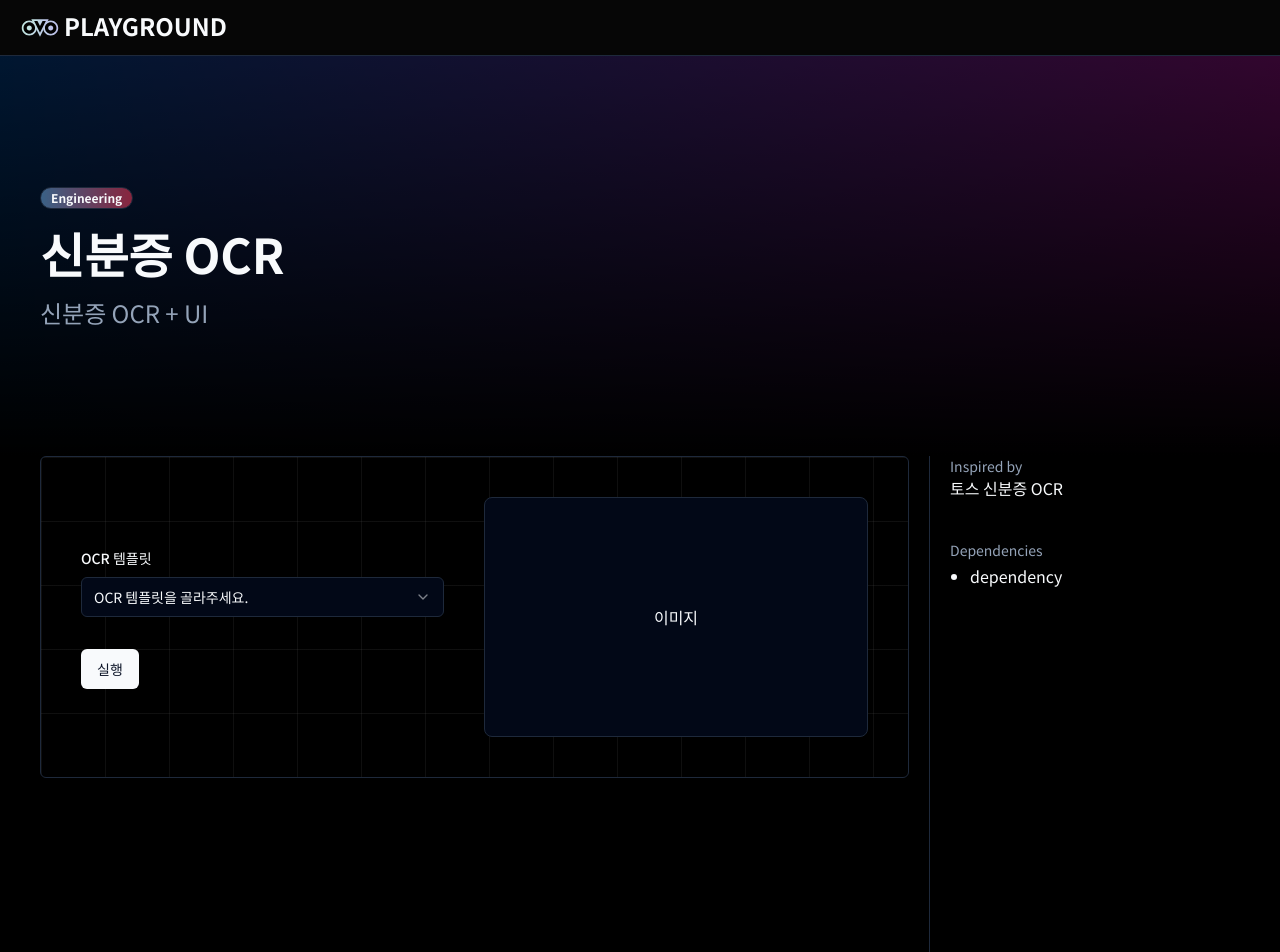
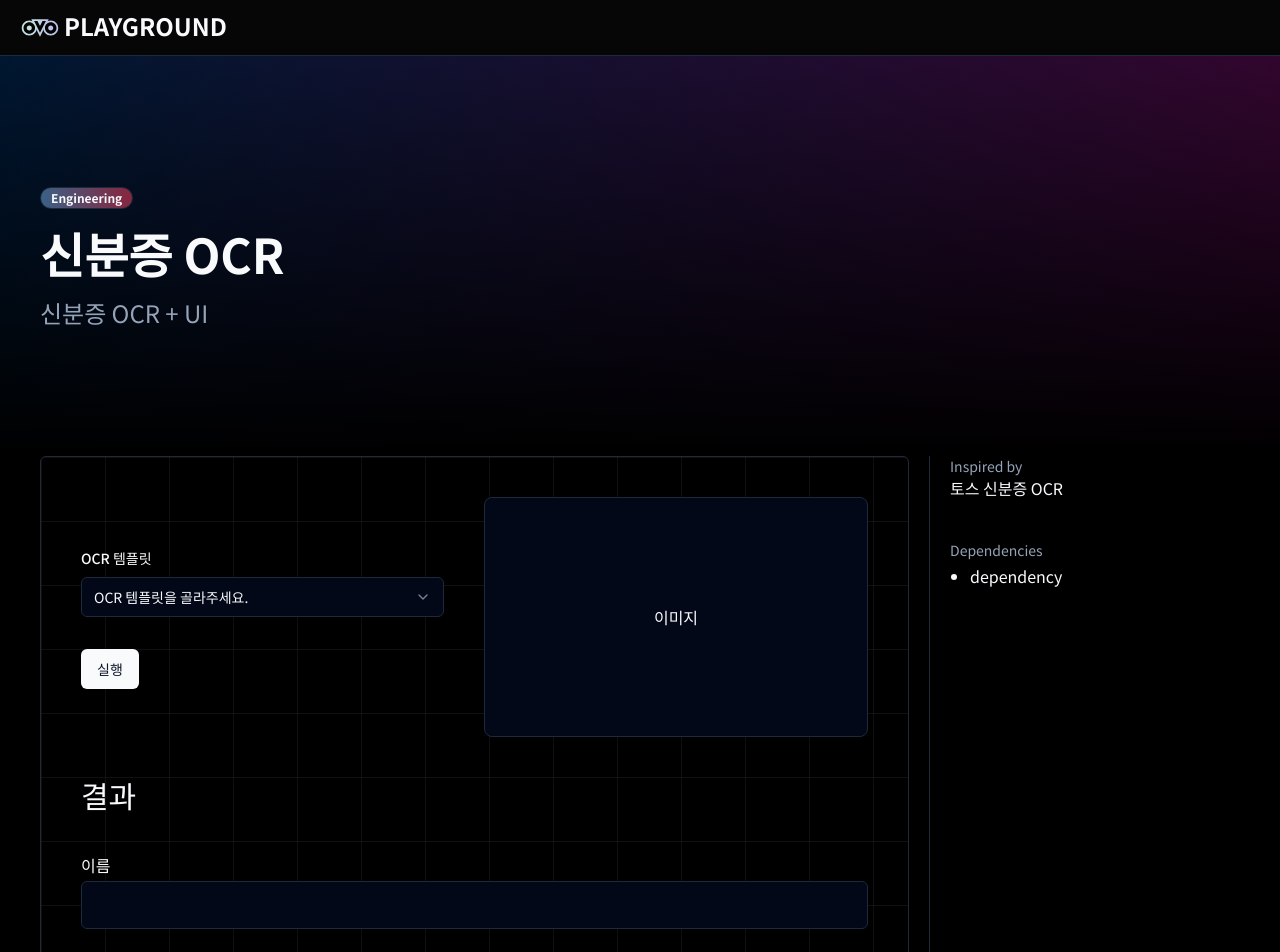
Before and after one commit to OU9999/ou9999-playground, a Next.js app: page /detail/ocr in a window 1280 px wide. Shown: the top 952 px of the page. Built offline with nearby package versions, Linux system fonts and the light colour scheme.

Commit message:
[feat] ocr 결과 컴포넌트
1. clova ocr result 결과 타입 export

2. ocr-result 컴포넌트 구현

```diff
--- a/src/action/ocr-action.ts
+++ b/src/action/ocr-action.ts
@@ -24,7 +24,7 @@ interface ClovaImages {
   fields: ClovaImageField[];
 }
 
-interface ClovaOutput {
+export interface ClovaOutput {
   version: string;
   requestId: string;
   timestamp: number;
--- a/src/components/mainSection/ocr/ocr-box.tsx
+++ b/src/components/mainSection/ocr/ocr-box.tsx
@@ -3,20 +3,30 @@ import GridBox from "@/components/ui/grid-box";
 import OCRForm from "./ocr-form";
 import Image from "next/image";
 import { useState } from "react";
+import OCRResult from "./ocr-result";
+import { ClovaOutput } from "@/action/ocr-action";
 
 const OCRBox = () => {
   const [imgSrc, setImgSrc] = useState<null | string>(null);
+  const [isLoading, setIsLoading] = useState(false);
+  const [clovaData, setClovaData] = useState<ClovaOutput | null>(null);
 
   return (
-    <GridBox className="p-10 flex flex-col">
+    <GridBox className="p-10 space-y-10 flex flex-col">
       <div className="flex flex-col md:flex-row justify-center items-center w-full space-x-10">
-        <OCRForm setImgSrc={setImgSrc} />
+        <OCRForm
+          setImgSrc={setImgSrc}
+          setIsLoading={setIsLoading}
+          setClovaData={setClovaData}
+          isLoading={isLoading}
+        />
         <div
           className={`relative w-72 h-44 md:w-96 md:h-60 min-w-72 min-h-44 md:min-w-96 md:min-h-60 rounded-lg overflow-hidden flex justify-center items-center border bg-[#020817]`}
         >
           {imgSrc ? <Image alt="ocr-image" src={imgSrc} fill /> : <p>이미지</p>}
         </div>
       </div>
+      <OCRResult clovaData={clovaData} />
     </GridBox>
   );
 };
--- a/src/components/mainSection/ocr/ocr-form.tsx
+++ b/src/components/mainSection/ocr/ocr-form.tsx
@@ -10,7 +10,7 @@ import {
   FormMessage,
 } from "@/components/ui/form";
 import { Button } from "@/components/ui/button";
-import { callClovaOCR } from "@/action/ocr-action";
+import { ClovaOutput, callClovaOCR } from "@/action/ocr-action";
 import {
   Select,
   SelectContent,
@@ -36,17 +36,29 @@ interface FormCustomData {
 
 interface OCRFormProps {
   setImgSrc: Dispatch<SetStateAction<string | null>>;
+  setIsLoading: Dispatch<SetStateAction<boolean>>;
+  setClovaData: Dispatch<SetStateAction<null | ClovaOutput>>;
+  isLoading: boolean;
 }
 
-const OCRForm = ({ setImgSrc }: OCRFormProps) => {
+const OCRForm = ({
+  setImgSrc,
+  setIsLoading,
+  setClovaData,
+  isLoading,
+}: OCRFormProps) => {
   const form = useForm<z.infer<FormZodType>>({
     resolver: zodResolver(FormSchema),
   });
 
   const submitFn = async (formData: FormCustomData) => {
+    setIsLoading(true);
     const url = getUrlFromSelect(formData.select);
     const data = await callClovaOCR(url);
-    console.log("client data", data);
+
+    if (typeof data !== "string") setClovaData(data);
+    setIsLoading(false);
+    console.log("client data", data); // 테스트 끝나면 지울것
   };
 
   const onSubmit = form.handleSubmit(submitFn);
@@ -89,7 +101,9 @@ const OCRForm = ({ setImgSrc }: OCRFormProps) => {
               </FormItem>
             )}
           />
-          <Button type="submit">실행</Button>
+          <Button type="submit" disabled={isLoading}>
+            실행
+          </Button>
         </form>
       </Form>
     </>
--- /dev/null
+++ b/src/components/mainSection/ocr/ocr-result.tsx
@@ -0,0 +1,44 @@
+import { ClovaOutput } from "@/action/ocr-action";
+
+interface LabelTextProps {
+  label?: string | null;
+  text?: string | null;
+}
+
+const LabelText = ({ label, text }: LabelTextProps) => {
+  const extractName = (fullName: string) => {
+    if (fullName) {
+      const nameWithoutParentheses = fullName.replace(/\(.*?\)/g, "");
+      return nameWithoutParentheses.trim();
+    }
+  };
+
+  return (
+    <div className="flex flex-col space-y-1">
+      <p>{label}</p>
+      <div className="w-full flex items-center bg-[#020817] border rounded-md p-2 min-h-12">
+        {extractName(text!)}
+      </div>
+    </div>
+  );
+};
+
+interface OCRResultProps {
+  clovaData?: ClovaOutput | null;
+}
+
+const OCRResult = ({ clovaData }: OCRResultProps) => {
+  const name = clovaData && clovaData.images[0].fields[1].inferText;
+  const socialNumber = clovaData && clovaData.images[0].fields[2].inferText;
+
+  return (
+    <div className="w-full flex flex-col space-y-5">
+      <h1 className="text-3xl mb-5">결과</h1>
+
+      <LabelText label={"이름"} text={name} />
+      <LabelText label={"주민등록번호"} text={socialNumber} />
+    </div>
+  );
+};
+
+export default OCRResult;
```
